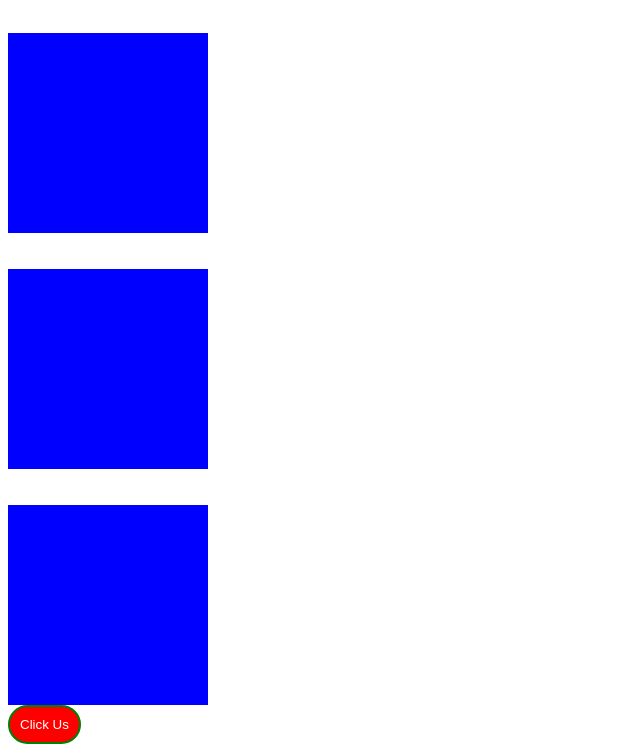
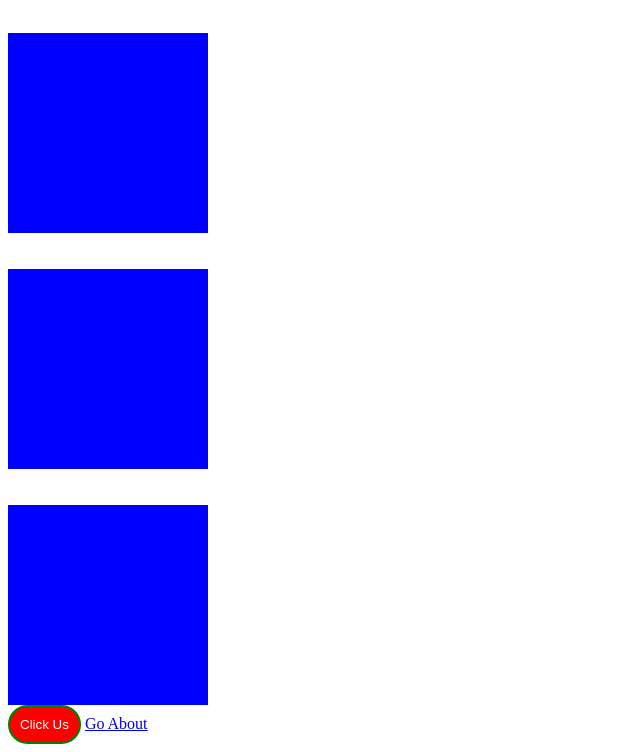
Before and after one commit to yasindu1997/icet-batch-101-web, a plain HTML site: page index.html in a window 1280 px wide. Shown: the part 796-1548 px from the top of the page, without its empty margins (0-640 px from the left). Drawn offline with Linux system fonts and the light colour scheme.

Commit message:
added a tag

```diff
--- a/index.html
+++ b/index.html
@@ -53,6 +53,7 @@
         </article>
 
         <button class="my-btn">Click Us</button>
+        <a href="#">Go About</a>
     </main>
 
 
```
